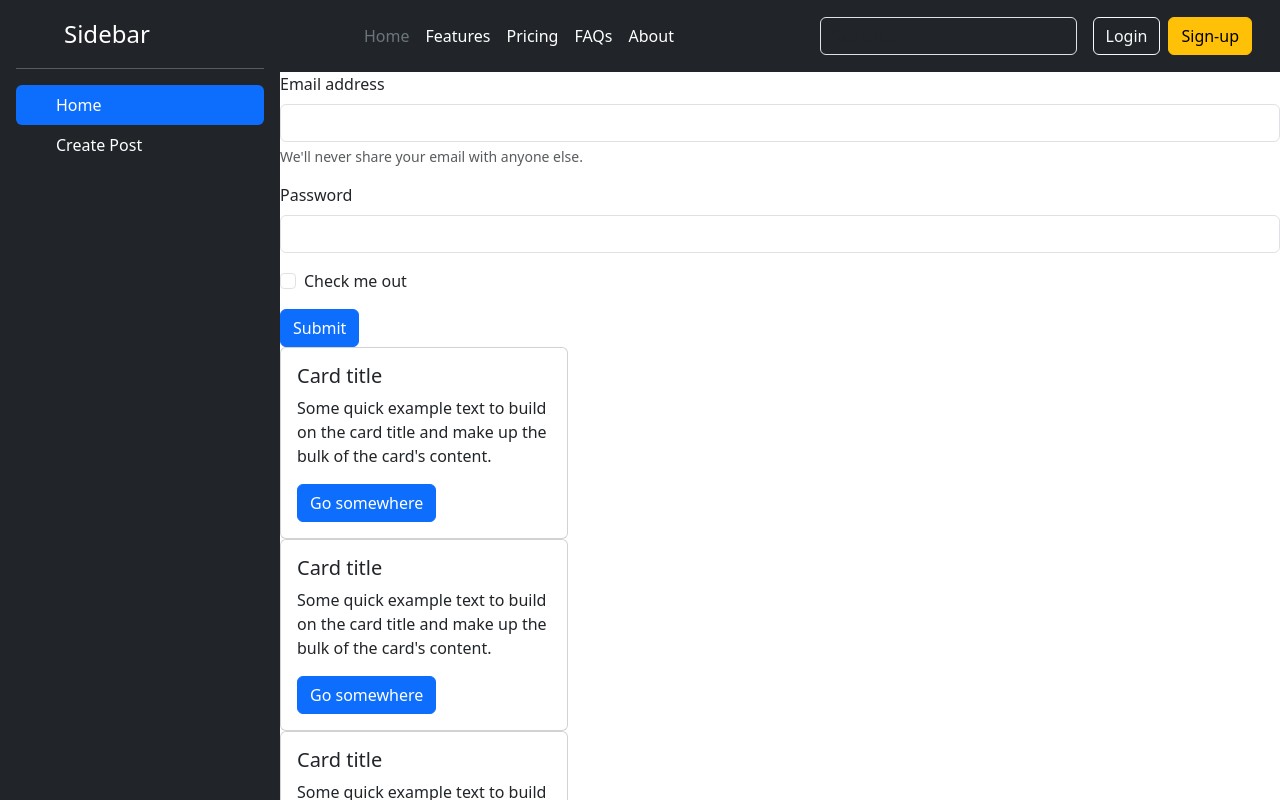
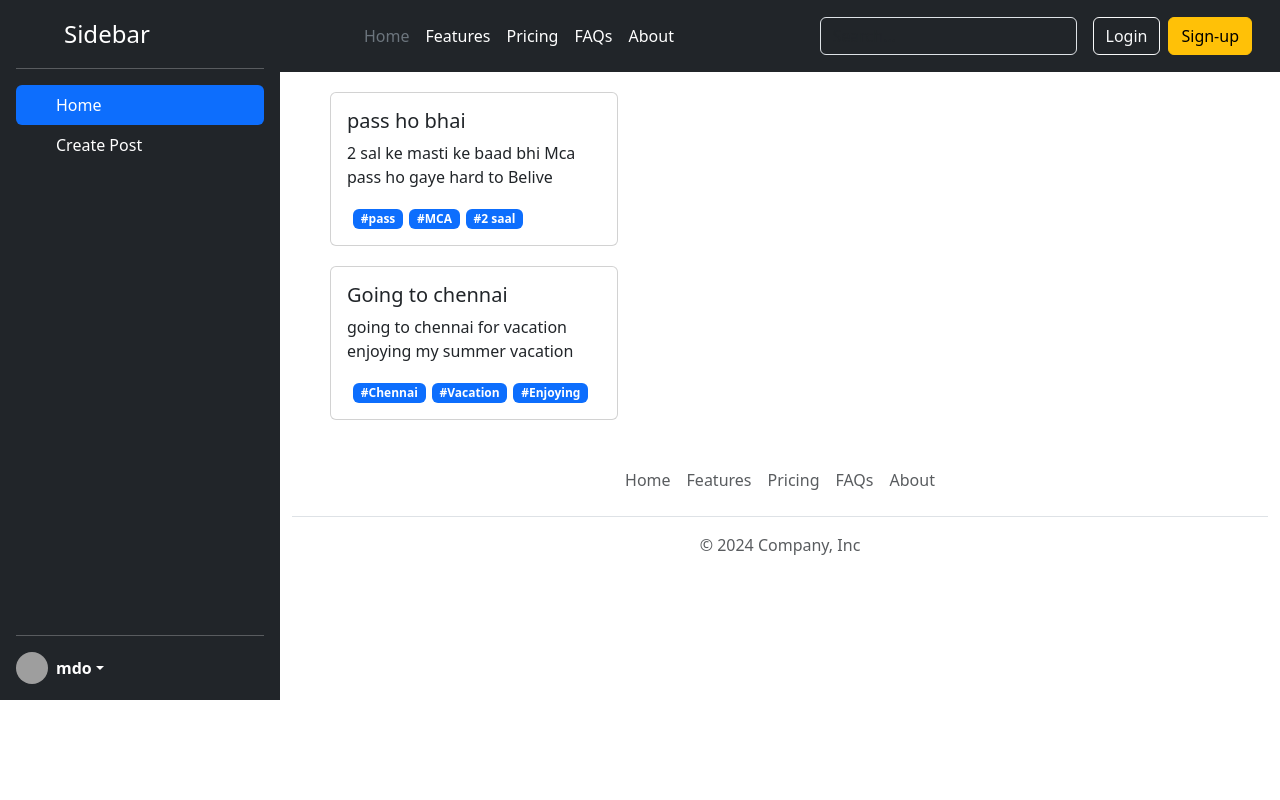
Before and after one commit to dg-codingbapunu/social-media-project-1, a React (Vite) app in the folder app/: page / in a window 1280 px wide. Shown: the top 800 px of the page. Built offline with nearby package versions, Linux system fonts and the light colour scheme; grey boxes are pictures that could not be loaded.

Commit message:
use context method

```diff
--- a/app/src/App.css
+++ b/app/src/App.css
@@ -7,3 +7,9 @@
 .sidebar {
   min-height: 700px;
 }
+.post-card {
+  margin: 20px 50px;
+}
+.tags {
+  margin-left: 6px;
+}
--- a/app/src/App.jsx
+++ b/app/src/App.jsx
@@ -1,4 +1,4 @@
-import React from "react";
+import React, { useState } from "react";
 import "./App.css";
 import Header from "./components/Header";
 import "bootstrap/dist/css/bootstrap.min.css";
@@ -6,18 +6,30 @@ import Footer from "./components/Footer";
 import Sidebar from "./components/Sidebar";
 import CreatePost from "./components/CreatePost";
 import PostList from "./components/PostList";
+import PostListProvider from "./store/post-list-store";
 
 const App = () => {
+  const [selectedTab, setSelectedTab] = useState("Home");
+
   return (
+    <PostListProvider>
       <div className="app-container">
-      <Sidebar></Sidebar>
+        <Sidebar
+          selectedTab={selectedTab}
+          setSelectedTab={setSelectedTab}
+        ></Sidebar>
         <div className="content">
           <Header></Header>
+          {selectedTab === "Home" ? (
+            <PostList></PostList>
+          ) : (
             <CreatePost></CreatePost>
-        <PostList></PostList>
+          )}
+
           <Footer></Footer>
         </div>
       </div>
+    </PostListProvider>
   );
 };
 
--- a/app/src/components/CreatePost.jsx
+++ b/app/src/components/CreatePost.jsx
@@ -4,37 +4,42 @@ const CreatePost = () => {
   return (
     <>
       <form>
-        <div class="mb-3">
-          <label for="exampleInputEmail1" class="form-label">
+        <div className="mb-3">
+          <label htmlFor="exampleInputEmail1" className="form-label">
             Email address
           </label>
           <input
             type="email"
-            class="form-control"
+            className="form-control"
             id="exampleInputEmail1"
             aria-describedby="emailHelp"
           />
-          <div id="emailHelp" class="form-text">
+          <div id="emailHelp" className="form-text">
             We'll never share your email with anyone else.
           </div>
         </div>
-        <div class="mb-3">
-          <label for="exampleInputPassword1" class="form-label">
+        <div className="mb-3">
+          <label htmlFor="exampleInputPassword1" className="form-label">
             Password
           </label>
           <input
             type="password"
-            class="form-control"
+            className="form-control"
             id="exampleInputPassword1"
+            autoComplete="current-password"
           />
         </div>
-        <div class="mb-3 form-check">
-          <input type="checkbox" class="form-check-input" id="exampleCheck1" />
-          <label class="form-check-label" for="exampleCheck1">
+        <div className="mb-3 form-check">
+          <input
+            type="checkbox"
+            className="form-check-input"
+            id="exampleCheck1"
+          />
+          <label className="form-check-label" htmlFor="exampleCheck1">
             Check me out
           </label>
         </div>
-        <button type="submit" class="btn btn-primary">
+        <button type="submit" className="btn btn-primary">
           Submit
         </button>
       </form>
--- a/app/src/components/Post.jsx
+++ b/app/src/components/Post.jsx
@@ -1,16 +1,13 @@
-const Post = () => {
+const Post = ({ post }) => {
   return (
     <>
-      <div class="card" style={{ width: "18rem" }}>
-        <div class="card-body">
-          <h5 class="card-title">Card title</h5>
-          <p class="card-text">
-            Some quick example text to build on the card title and make up the
-            bulk of the card's content.
-          </p>
-          <a href="#" class="btn btn-primary">
-            Go somewhere
-          </a>
+      <div className="card post-card" style={{ width: "18rem" }}>
+        <div className="card-body">
+          <h5 className="card-title">{post.title}</h5>
+          <p className="card-text">{post.body}</p>
+          {post.tags.map((tags) => (
+            <span class="badge text-bg-primary tags">{`#${tags}`}</span>
+          ))}
         </div>
       </div>
     </>
--- a/app/src/components/PostList.jsx
+++ b/app/src/components/PostList.jsx
@@ -1,11 +1,14 @@
+import { useContext } from "react";
 import Post from "./Post";
+import { PostList as PostListData } from "../store/post-list-store";
 
 const PostList = () => {
+  const { postList } = useContext(PostListData);
   return (
     <>
-      <Post></Post>
-      <Post></Post>
-      <Post></Post>
+      {postList.map((post) => (
+        <Post key={post.id} post={post} />
+      ))}
     </>
   );
 };
--- a/app/src/components/Sidebar.jsx
+++ b/app/src/components/Sidebar.jsx
@@ -1,6 +1,7 @@
-import React from "react";
-
-const Sidebar = () => {
+const Sidebar = ({ selectedTab, setSelectedTab }) => {
+  const handleOnClick = (tabName) => {
+    setSelectedTab(tabName);
+  };
   return (
     <>
       <div
@@ -18,20 +19,40 @@ const Sidebar = () => {
         </a>
         <hr />
         <ul className="nav nav-pills flex-column mb-auto">
-          <li className="nav-item">
-            <a href="#" className="nav-link active" aria-current="page">
+          <li
+            className="nav-item"
+            onClick={() => {
+              handleOnClick("Home");
+            }}
+          >
+            <a
+              href="#"
+              className={`nav-link text-white  ${
+                selectedTab === "Home" && "active"
+              }`}
+              aria-current="page"
+            >
               <svg className="bi pe-none me-2" width="16" height="16">
                 <use xlinkHref="#home"></use>
               </svg>
               Home
             </a>
           </li>
-          <li>
-            <a href="#" className="nav-link text-white">
+          <li
+            onClick={() => {
+              handleOnClick("Create Post");
+            }}
+          >
+            <a
+              href="#"
+              className={`nav-link text-white  ${
+                selectedTab === "Create Post" && "active"
+              }`}
+            >
               <svg className="bi pe-none me-2" width="16" height="16">
                 <use xlinkHref="#speedometer2"></use>
               </svg>
-              Create Post{" "}
+              Create Post
             </a>
           </li>
         </ul>
--- /dev/null
+++ b/app/src/store/post-list-store.jsx
@@ -0,0 +1,49 @@
+import { createContext, useReducer } from "react";
+
+export const PostList = createContext({
+  postList: [],
+  addPost: () => {},
+  deletePost: () => {},
+});
+const postListReducer = (currPostList, action) => {
+  return currPostList;
+};
+const PostListProvider = ({ children }) => {
+  const [postList, dispatchPostList] = useReducer(
+    postListReducer,
+    DEFAULT_POST_LIST
+  );
+  const addPost = () => {};
+  const deletePost = () => {};
+
+  return (
+    <PostList.Provider
+      value={{
+        postList,
+        addPost,
+        deletePost,
+      }}
+    >
+      {children}
+    </PostList.Provider>
+  );
+};
+const DEFAULT_POST_LIST = [
+  {
+    id: "1",
+    title: "pass ho bhai",
+    body: "2 sal ke masti ke baad  bhi Mca pass ho gaye hard to Belive",
+    userId: "user_90",
+    reactions: 90,
+    tags: ["pass", "MCA", "2 saal"],
+  },
+  {
+    id: "2",
+    title: "Going to chennai",
+    body: "going to chennai for vacation enjoying my summer vacation ",
+    userId: "user_19",
+    reactions: 10,
+    tags: ["Chennai", "Vacation", "Enjoying"],
+  },
+];
+export default PostListProvider;
```
Lines whose indentation alone changed are shown as unchanged.
